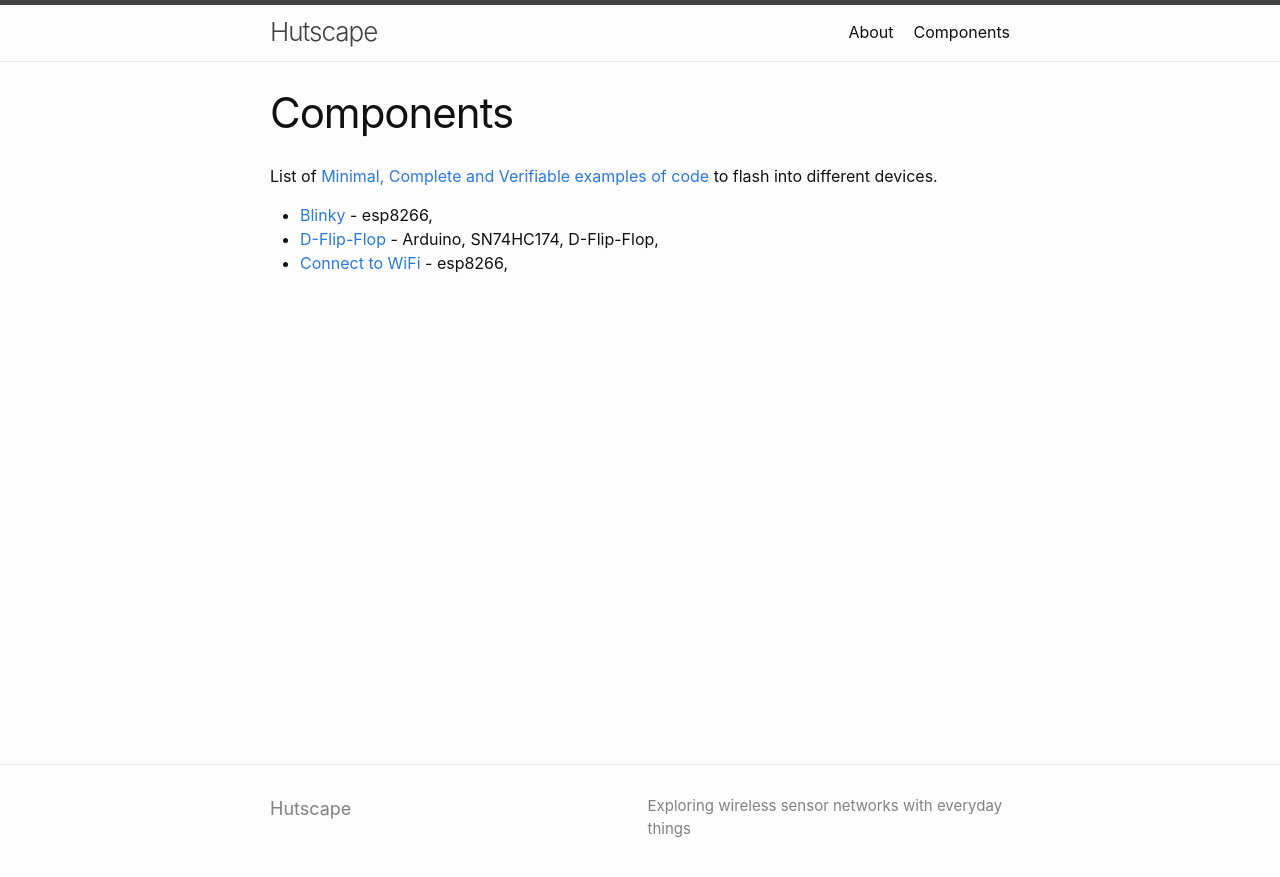
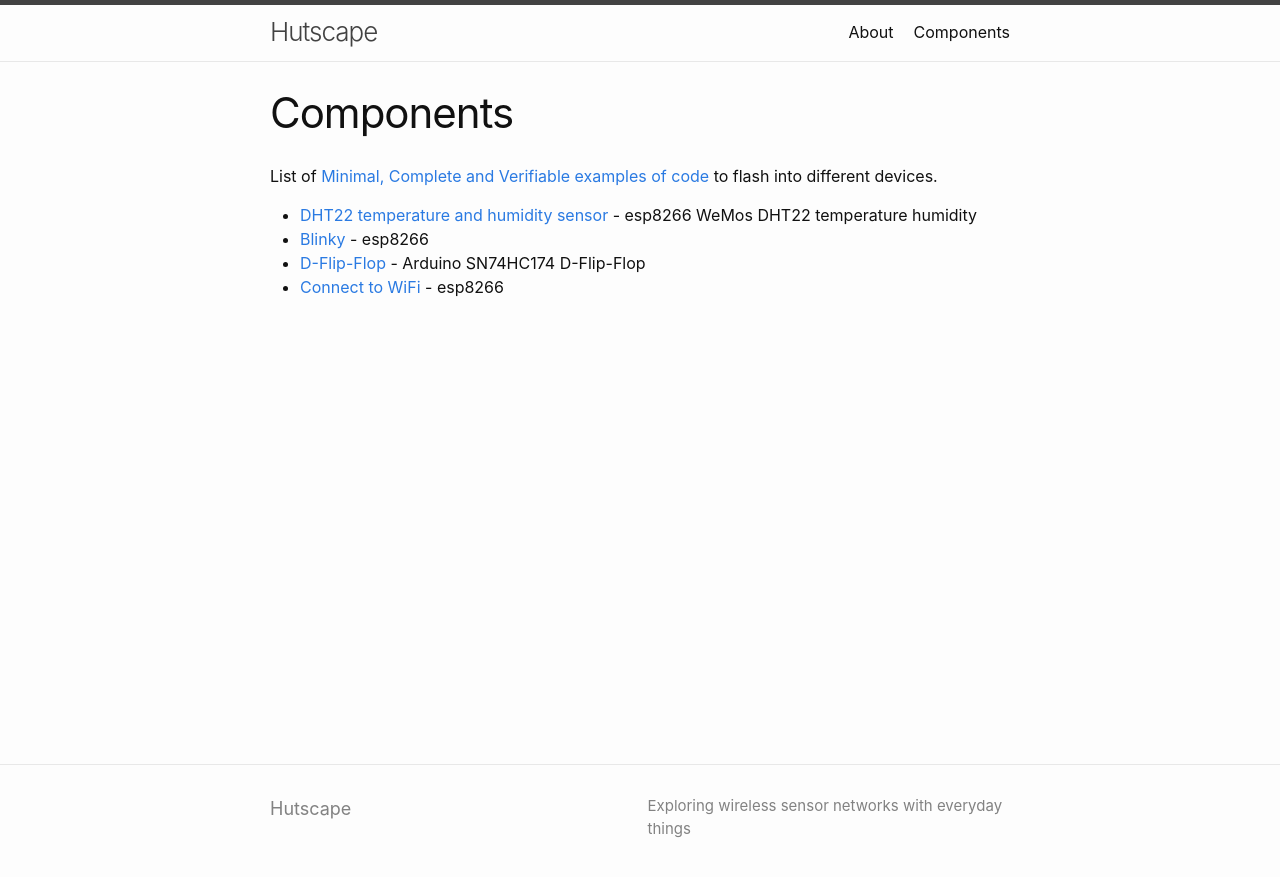
Before and after one commit to hutscape/hutscape.github.io, a Jekyll site: the page built from components.md, in a window 1280 px wide. Shown: the top 877 px of the page. Built offline with Jekyll 4.4.1, drawn with Linux system fonts in a browser that asks for light colours.

Commit message:
Add new component DHT22 sensor

```diff
--- /dev/null
+++ b/_components/DHT22-sensor.md
@@ -0,0 +1,20 @@
+---
+layout: components
+title: DHT22 temperature and humidity sensor
+description: Connect to WiFi with SSID and password
+code: wifi-esp8266/wifi-esp8266.ino
+hardware:
+  - esp8266
+  - WeMos
+  - DHT22
+  - temperature
+  - humidity
+---
+
+Display humidity and temperature every second with `DHT22` sensor
+
+![](/assets/images/components/dht22-sensor-wiring.png)
+
+Reference
+
+- [DHT-sensor-library](https://github.com/adafruit/DHT-sensor-library/blob/master/examples/DHTtester/DHTtester.ino) from Adafruit
--- a/components.md
+++ b/components.md
@@ -12,7 +12,7 @@ List of [Minimal, Complete and Verifiable examples of code](https://stackoverflo
     <a href="{{ component.url }}">{{ component.title }}</a>
       -
       {% for item in component.hardware %}
-        {{ item }},
+        {{ item }}
       {% endfor %}
   </li>
 {% endfor %}
```
Also changed, not shown: _layouts/components.html (+7 -0 lines), assets/images/components/dht22-sensor-wiring.png (added), 1 other file.
